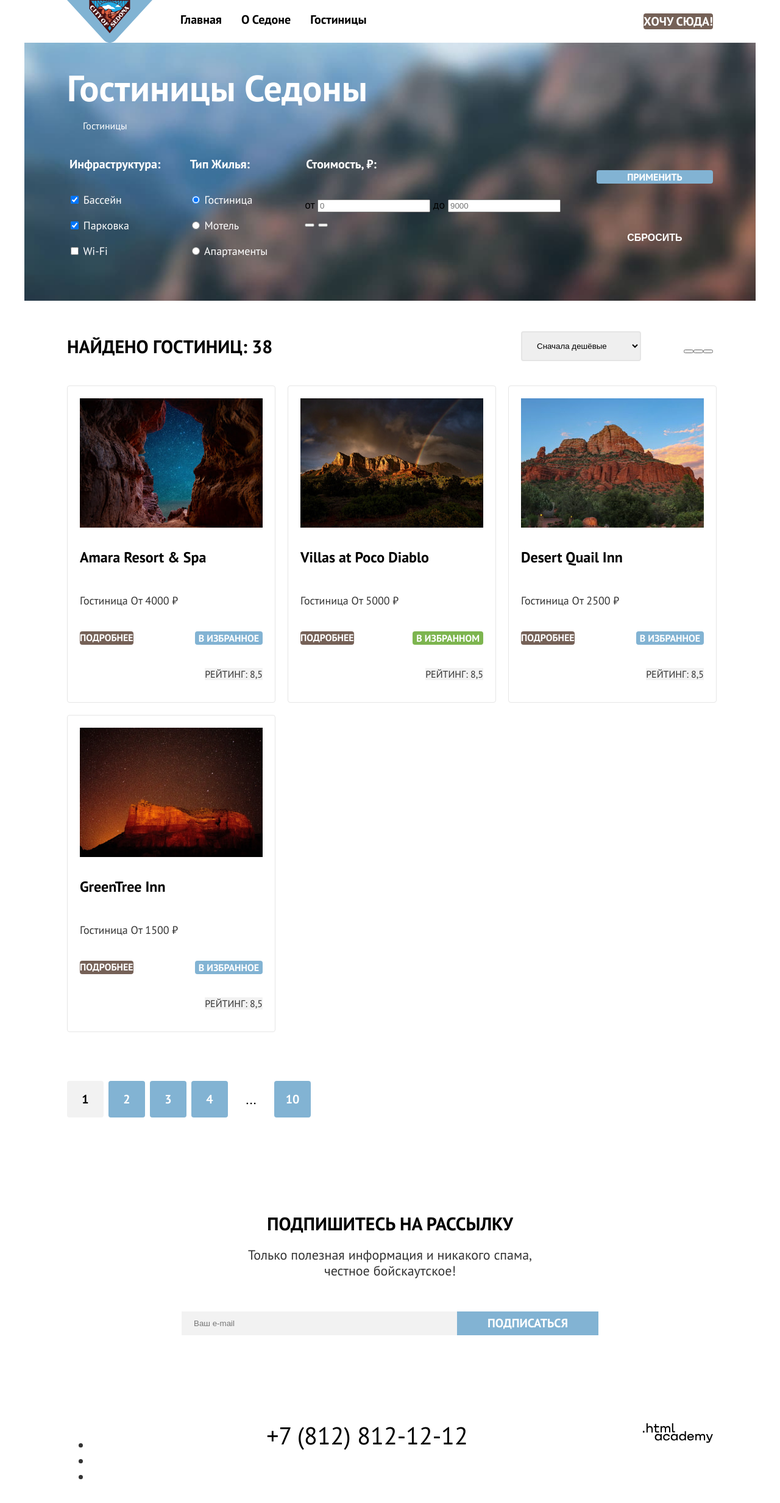
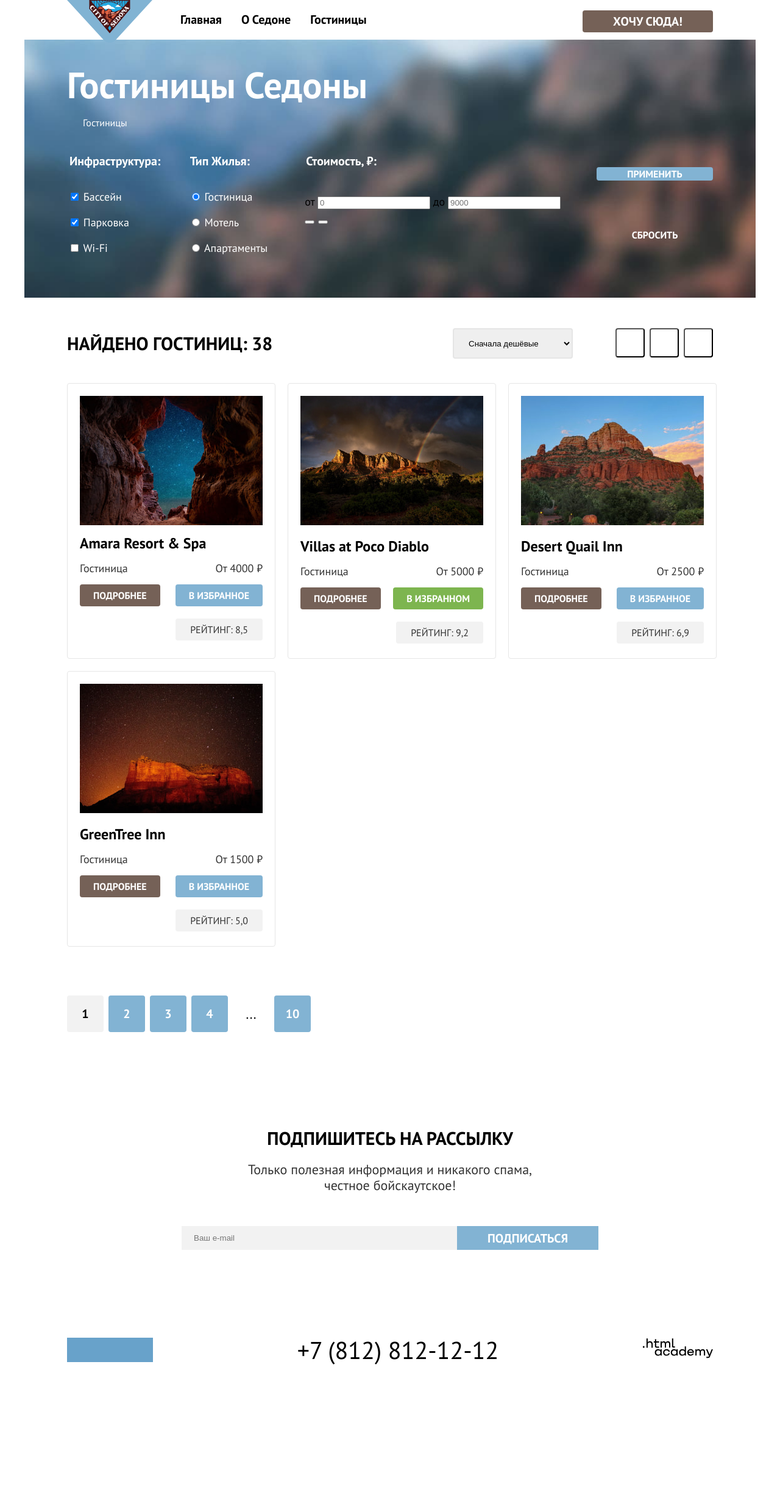
Before and after one commit to htmlacademy-htmlcss/632523-sedona-38, a plain HTML site: page catalog.html in a window 1280 px wide. Shown: the whole page at 61% size. After the commit the page ends 2263 px from the top, so only its background shows below. Drawn offline with Linux system fonts and the light colour scheme.

Commit message:
Заканчивает микросетки страниц на флексах

```diff
--- a/catalog.html
+++ b/catalog.html
@@ -120,7 +120,7 @@
             </fieldset>
             <p class="form__button-wrap">
               <button class="form__button button" type="submit">Применить</button>
-              <button class="form__button-reset" type="button">Сбросить</button>
+              <button class="form__button-reset button" type="button">Сбросить</button>
             </p>
           </form>
         </section>
@@ -160,7 +160,7 @@
               <a class="hotels__title-link" href="#">Amara Resort & Spa</a>
             </h2>
             <a class="hotels__image-link" href="#">
-              <img src="images/hotel-1.jpg" alt="Вид из каньона на звёздное небо." width="300" height="212">
+              <img class="hotels__image" src="images/hotel-1.jpg" alt="Вид из каньона на звёздное небо." width="300" height="212">
             </a>
             <p class="hotels__item-cost">Гостиница <span class="hotels__item-price">От 4000 ₽</span></p>
             <p class="hotels__item-wrap">
@@ -190,7 +190,7 @@
               <p class="hotels__rate">
                 <span class="visually-hidden">Четырёхзвёздочная гостиница</span>
               </p>
-              <p class="hotels__rate-desc">Рейтинг: 8,5</p>
+              <p class="hotels__rate-desc">Рейтинг: 9,2</p>
             </div>
           </li>
           <li class="hotels__item">
@@ -209,7 +209,7 @@
               <p class="hotels__rate">
                 <span class="visually-hidden">Трёхзвёздочная гостиница</span>
               </p>
-              <p class="hotels__rate-desc">Рейтинг: 8,5</p>
+              <p class="hotels__rate-desc">Рейтинг: 6,9</p>
             </div>
           </li>
           <li class="hotels__item">
@@ -228,7 +228,7 @@
               <p class="hotels__rate">
                 <span class="visually-hidden">Двухзвёздочная гостиница</span>
               </p>
-              <p class="hotels__rate-desc">Рейтинг: 8,5</p>
+              <p class="hotels__rate-desc">Рейтинг: 5,0</p>
             </div>
           </li>
         </ul>
--- a/css/styles.css
+++ b/css/styles.css
@@ -24,6 +24,7 @@ body {
   flex-direction: column;
   width: 1200px;
   min-height: 100%;
+  box-sizing: border-box;
   font-family: "PT Sans", sans-serif;
   font-size: 22px;
   line-height: 26px;
@@ -52,6 +53,7 @@ body {
   text-decoration: none;
   background-color: #82b3d3;
   border-radius: 4px;
+  cursor: pointer;
 }
 
 .main-nav__logo-link {
@@ -59,6 +61,8 @@ body {
 }
 
 .main-nav__logo {
+  position: relative;
+  z-index: 20;
   display: block;
 }
 
@@ -74,7 +78,7 @@ body {
   display: flex;
   flex-wrap: wrap;
   max-width: 600px;
-  list-style: none;
+  list-style-type: none;
 }
 
 .main-nav__link {
@@ -94,7 +98,7 @@ body {
   flex-wrap: wrap;
   align-items: center;
   max-width: 400px;
-  list-style: none;
+  list-style-type: none;
 }
 
 .user-list__link {
@@ -105,8 +109,29 @@ body {
   text-decoration: none;
 }
 
+.user-list__link {
+  display: block;
+  min-width: 44px;
+  min-height: 64px;
+}
+
 .user-list__button {
+  padding: 5px 50px;
   background-color: #756157;
+}
+
+.user-list__button:hover,
+.user-list__button:focus {
+  background-color: #615048;
+}
+
+.user-list__button:active {
+  background-color: #756157;
+  color: rgba(255, 255, 255, 0.3);
+}
+
+.user-list__button:disabled {
+  background-color: #e5e5e5;
 }
 
 .main-container {
@@ -114,7 +139,7 @@ body {
 }
 
 .hero {
-  margin-bottom: 69px;
+  margin-top: -5px;
   background-image: url('../images/index-background.jpg');
   background-repeat: no-repeat;
   background-size: 100% auto;
@@ -129,7 +154,7 @@ body {
 }
 
 .attractions {
-  margin-bottom: 64px;
+  padding-top: 69px;
 }
 
 .attractions__slogan {
@@ -156,7 +181,7 @@ body {
   padding: 0;
   display: flex;
   flex-direction: column;
-  list-style: none;
+  list-style-type: none;
 }
 
 .attractions__item {
@@ -201,7 +226,7 @@ body {
   padding: 0;
   display: flex;
   flex-wrap: wrap;
-  list-style: none;
+  list-style-type: none;
   background-color: #ffffff;
 }
 
@@ -232,6 +257,10 @@ body {
   text-align: center;
 }
 
+.features {
+  padding-top: 64px;
+}
+
 .features__slogan {
   margin: 0 auto;
   margin-bottom: 20px;
@@ -252,11 +281,10 @@ body {
 
 .features__list {
   margin: 0;
-  margin-bottom: 96px;
   padding: 0;
   display: flex;
   flex-wrap: wrap;
-  list-style: none;
+  list-style-type: none;
 }
 
 .features__item {
@@ -277,6 +305,10 @@ body {
   color: #000000;
   text-align: center;
   text-transform: uppercase;
+}
+
+.search {
+  padding: 96px 0;
 }
 
 .features__desc {
@@ -308,9 +340,22 @@ body {
   display: block;
   margin: 0 auto;
   width: 276px;
-  margin-bottom: 96px;
   padding: 10px 50px;
   background-color: #756157;
+}
+
+.search__link:hover,
+.search__link:focus {
+  background-color: #615048;
+}
+
+.search__link:active {
+  background-color: #756157;
+  color: rgba(255, 255, 255, 0.3);
+}
+
+.search__link:disabled {
+  background-color: #e5e5e5;
 }
 
 .subscribe {
@@ -365,7 +410,25 @@ body {
 .page-footer {
   display: flex;
   justify-content: space-between;
+  align-items: center;
   padding: 40px 70px 30px;
+}
+
+.social__list {
+  margin: 0;
+  padding: 0;
+  display: flex;
+  flex-wrap: wrap;
+  max-width: 200px;
+  list-style-type: none;
+}
+
+.social__link {
+  display: block;
+  width: 47px;
+  height: 40px;
+  /* временное свойство */
+  background-color: #68a2ca;
 }
 
 .phone {
@@ -376,6 +439,7 @@ body {
 }
 
 .inner__wrap {
+  margin-top: -5px;
   margin-bottom: 50px;
   padding-top: 35px;
   padding-left: 70px;
@@ -400,7 +464,7 @@ body {
   margin-bottom: 40px;
   padding: 0;
   display: flex;
-  list-style: none;
+  list-style-type: none;
 }
 
 .breadcrumbs__item {
@@ -422,7 +486,7 @@ body {
 .form__list {
   margin: 0;
   padding: 0;
-  list-style: none;
+  list-style-type: none;
 }
 
 .form__infrastructure {
@@ -523,6 +587,7 @@ body {
   padding: 14px 20px;
   border: 2px solid #e5e5e5;
   border-radius: 4px;
+  cursor: pointer;
 }
 
 .view__list {
@@ -531,7 +596,19 @@ body {
   display: flex;
   flex-wrap: wrap;
   align-items: center;
-  list-style: none;
+  list-style-type: none;
+}
+
+.view__item:not(:last-child) {
+  margin-right: 8px;
+}
+
+.view__item-button {
+  width: 48px;
+  height: 48px;
+  background-color: transparent;
+  border-radius: 4px;
+  cursor: pointer;
 }
 
 .hotels__list {
@@ -541,7 +618,7 @@ body {
   display: grid;
   grid-template-columns: 1fr 1fr 1fr;
   gap: 20px;
-  list-style: none;
+  list-style-type: none;
 }
 
 .hotels__item {
@@ -552,7 +629,13 @@ body {
   border-radius: 4px;
 }
 
+.hotels__item-title {
+  margin: 0;
+  margin-bottom: 16px;
+}
+
 .hotels__title-link {
+  display: block;
   font-size: 24px;
   line-height: 28px;
   color: #000000;
@@ -561,26 +644,41 @@ body {
 
 .hotels__image-link {
   display: block;
+  margin-bottom: 16px;
   order: -1;
 }
 
+.hotels__image {
+  display: block;
+}
+
 .hotels__item-cost {
+  margin: 0;
+  margin-bottom: 16px;
+  display: flex;
+  flex-wrap: wrap;
+  justify-content: space-between;
   font-size: 18px;
   line-height: 21px;
 }
 
 .hotels__item-wrap {
+  margin: 0;
+  margin-bottom: 16px;
   display: flex;
+  flex-wrap: wrap;
   justify-content: space-between;
 }
 
 .details-button {
+  padding: 8px 22px;
   font-size: 16px;
   line-height: 20px;
   background-color: #756157;
 }
 
 .favorite-button {
+  padding: 8px 22px;
   font-size: 16px;
   line-height: 20px;
   border: none;
@@ -593,21 +691,26 @@ body {
 
 .hotels__item-rate {
   display: flex;
+  flex-wrap: wrap;
   justify-content: space-between;
+  align-items: center;
 }
 
 .hotels__rate-desc {
+  margin: 0;
+  padding: 8px 24px;
   font-size: 16px;
   line-height: 20px;
   text-transform: uppercase;
   background-color: #f2f2f2;
+  border-radius: 4px;
 }
 
 .hotels__pagination {
   margin: 0;
   margin-bottom: 60px;
   padding: 0;
-  list-style: none;
+  list-style-type: none;
   display: flex;
 }
 
```
